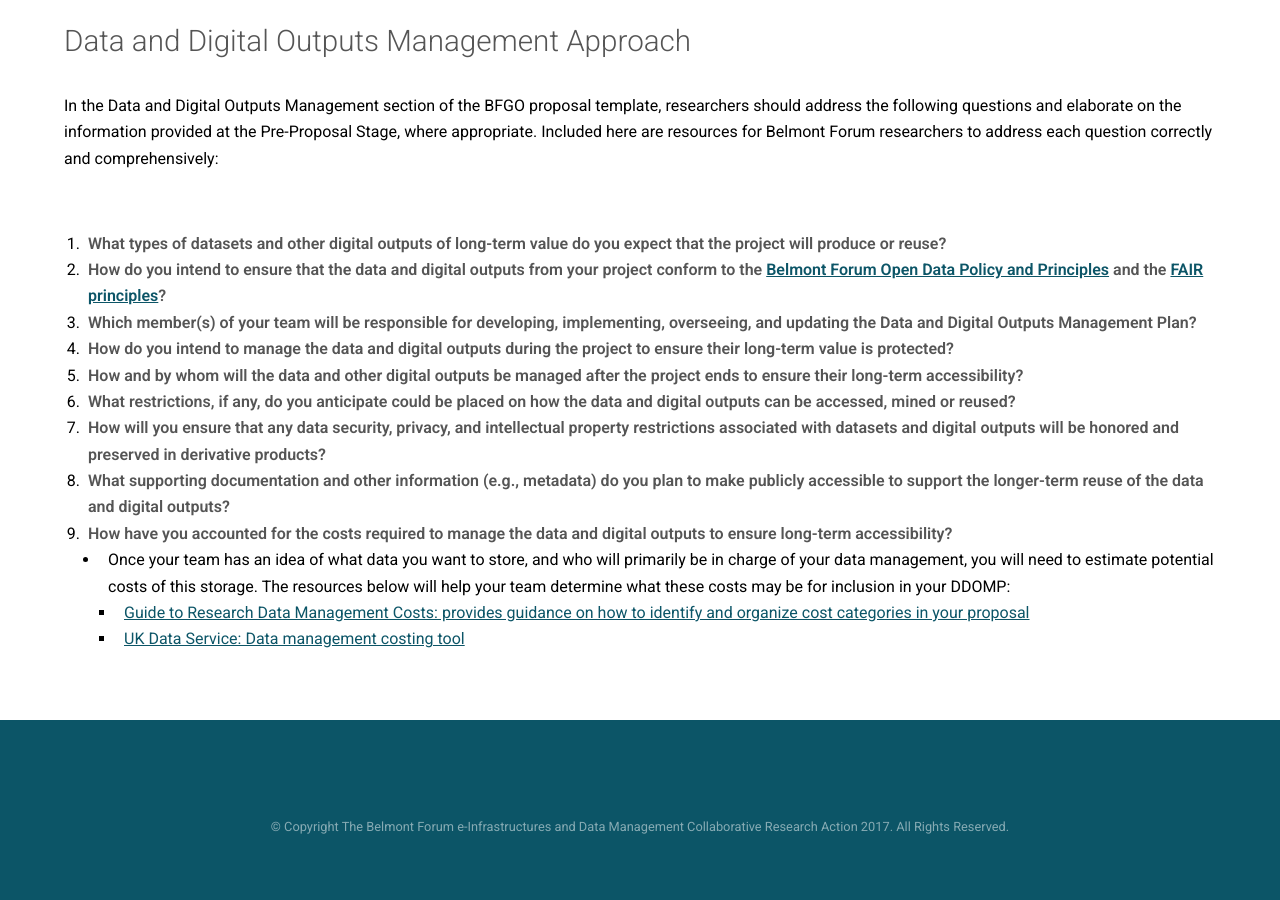
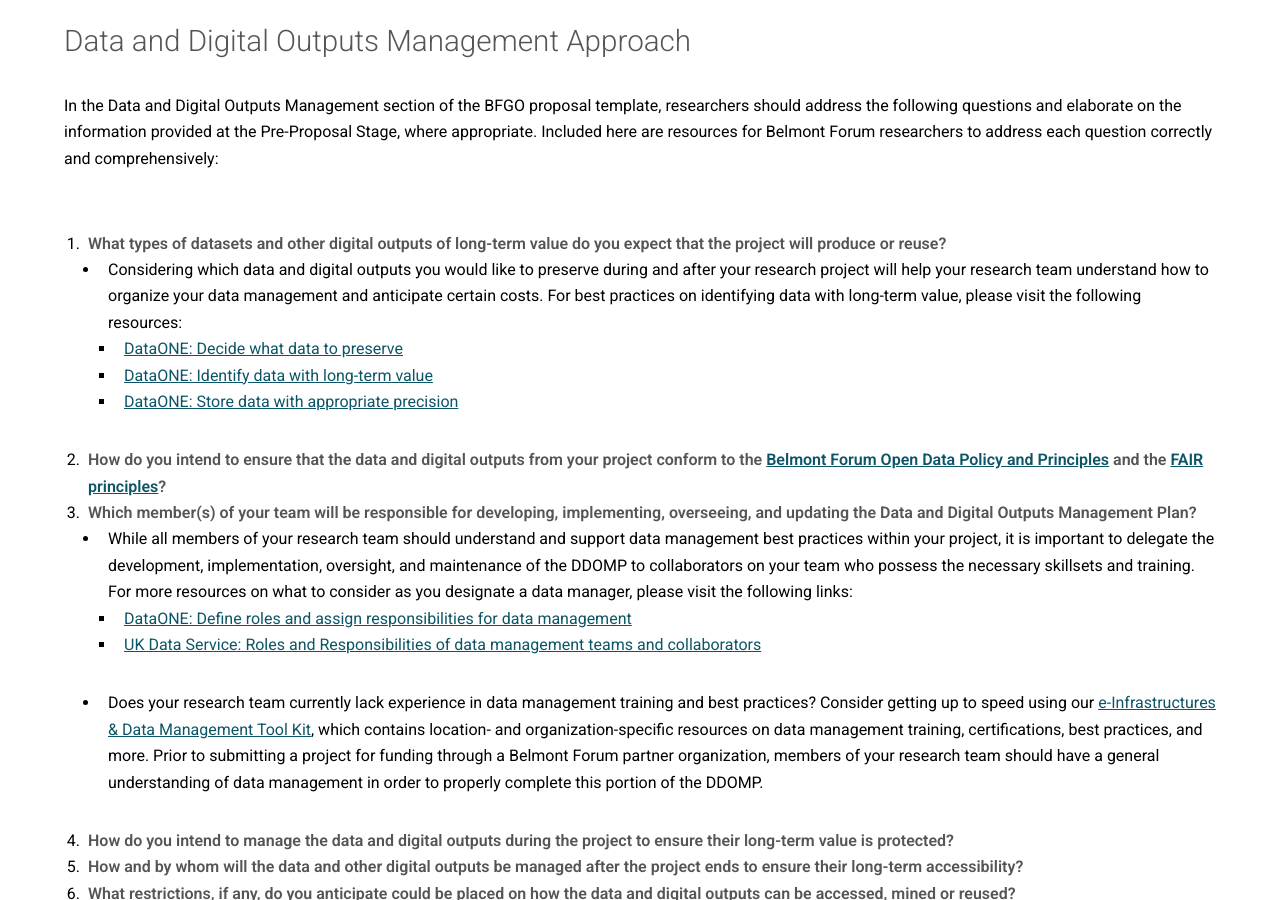
Before and after one commit to bfe-inf/toolkit, a Jekyll site: the page ddomp-fullproposal.html, which Jekyll copies as it is, in a window 1280 px wide and 900 px high, scrolled down 674 px. Built offline with Jekyll 4.4.1, drawn with Linux system fonts in a browser that asks for light colours.

Commit message:
Update ddomp-fullproposal.html

```diff
--- a/ddomp-fullproposal.html
+++ b/ddomp-fullproposal.html
@@ -51,8 +51,24 @@
 					<p>In the Data and Digital Outputs Management section of the BFGO proposal template, researchers should address the following questions and elaborate on the information provided at the Pre-Proposal Stage, where appropriate. Included here are resources for Belmont Forum researchers to address each question correctly and comprehensively:</p><br/>
 					<ol>
 						<li><strong>What types of datasets and other digital outputs of long-term value do you expect that the project will produce or reuse?</strong></li>
+							<ul>
+								<li>Considering which data and digital outputs you would like to preserve during and after your research project will help your research team understand how to organize your data management and anticipate certain costs. For best practices on identifying data with long-term value, please visit the following resources:</li>
+									<ul style="list-style-type:square">
+										<li><a href="https://www.dataone.org/best-practices/decide-what-data-preserve" target="_blank">DataONE: Decide what data to preserve</a></li>
+										<li><a href="https://www.dataone.org/best-practices/identify-data-long-term-value" target="_blank">DataONE: Identify data with long-term value</a></li>
+										<li><a href="https://www.dataone.org/best-practices/store-data-appropriate-precision" target="_blank">DataONE: Store data with appropriate precision</a></li>
+									</ul>
+							</ul>
 						<li><strong>How do you intend to ensure that the data and digital outputs from your project conform to the <a href="http://www.belmontforum.org/wp-content/uploads/2017/08/Belmont-Forum-Data-Policy-and-Principles.pdf" target="_blank">Belmont Forum Open Data Policy and Principles</a> and the <a href="https://www.nature.com/articles/sdata201618" target="_blank">FAIR principles</a>?</strong></li>
 						<li><strong>Which member(s) of your team will be responsible for developing, implementing, overseeing, and updating the Data and Digital Outputs Management Plan?</strong></li>
+							<ul>
+								<li>While all members of your research team should understand and support data management best practices within your project, it is important to delegate the development, implementation, oversight, and maintenance of the DDOMP to collaborators on your team who possess the necessary skillsets and training. For more resources on what to consider as you designate a data manager, please visit the following links:</li>
+									<ul style="list-style-type:square">
+										<li><a href="https://www.dataone.org/best-practices/define-roles-and-assign-responsibilities-data-management" target="_blank">DataONE: Define roles and assign responsibilities for data management</a></li>
+										<li><a href="https://www.ukdataservice.ac.uk/manage-data/plan/roles-and-responsibilities" target="_blank">UK Data Service: Roles and Responsibilities of data management teams and collaborators</a></li>
+									</ul>
+								<li>Does your research team currently lack experience in data management training and best practices? Consider getting up to speed using our <a href="https://bfe-inf.github.io/tool-kit/" target="_blank">e-Infrastructures & Data Management Tool Kit</a>, which contains location- and organization-specific resources on data management training, certifications, best practices, and more. Prior to submitting a project for funding through a Belmont Forum partner organization, members of your research team should have a general understanding of data management in order to properly complete this portion of the DDOMP.</li>
+							</ul>
 						<li><strong>How do you intend to manage the data and digital outputs during the project to ensure their long-term value is protected?</strong></li>
 						<li><strong>How and by whom will the data and other digital outputs be managed after the project ends to ensure their long-term accessibility?</strong></li>
 						<li><strong>What restrictions, if any, do you anticipate could be placed on how the data and digital outputs can be accessed, mined or reused?</strong></li>
```
